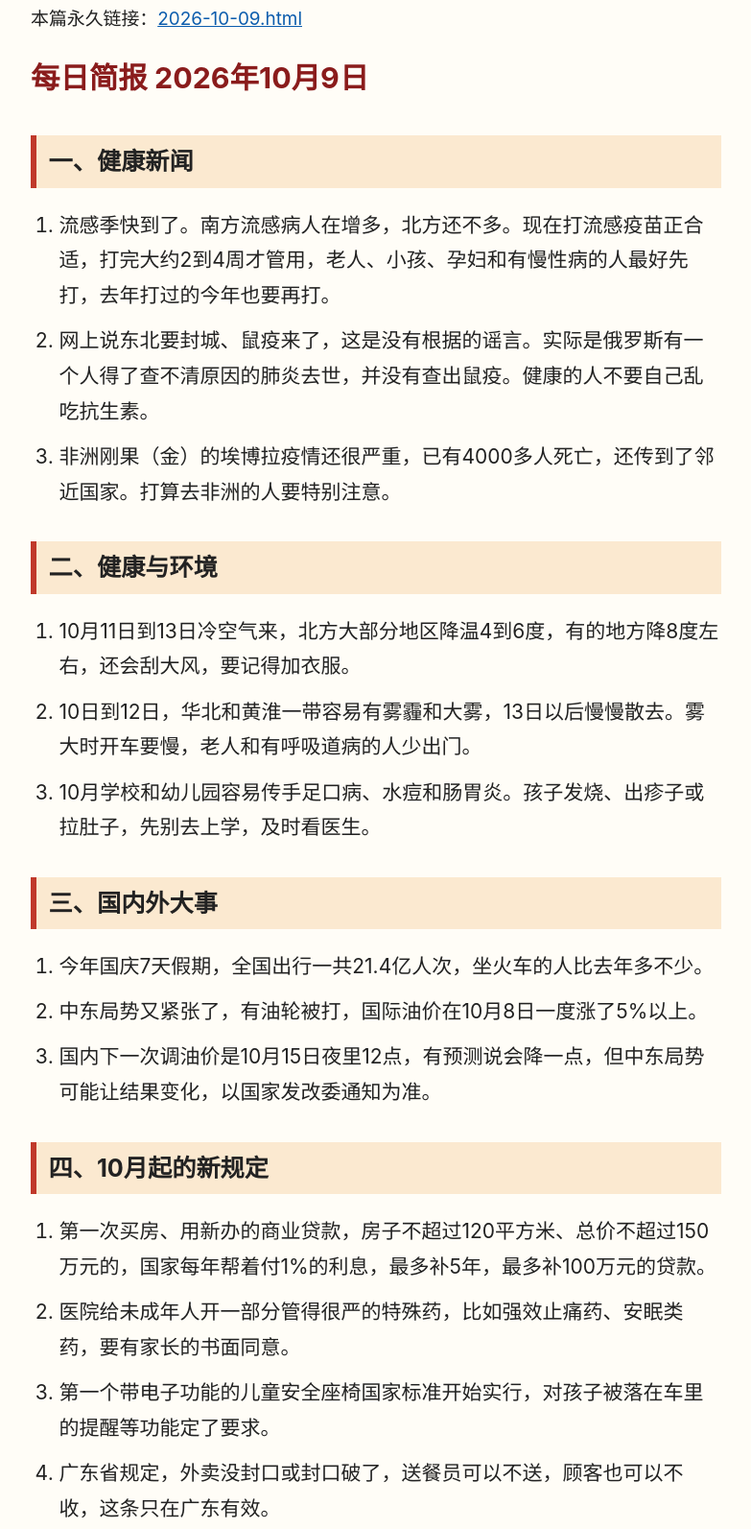
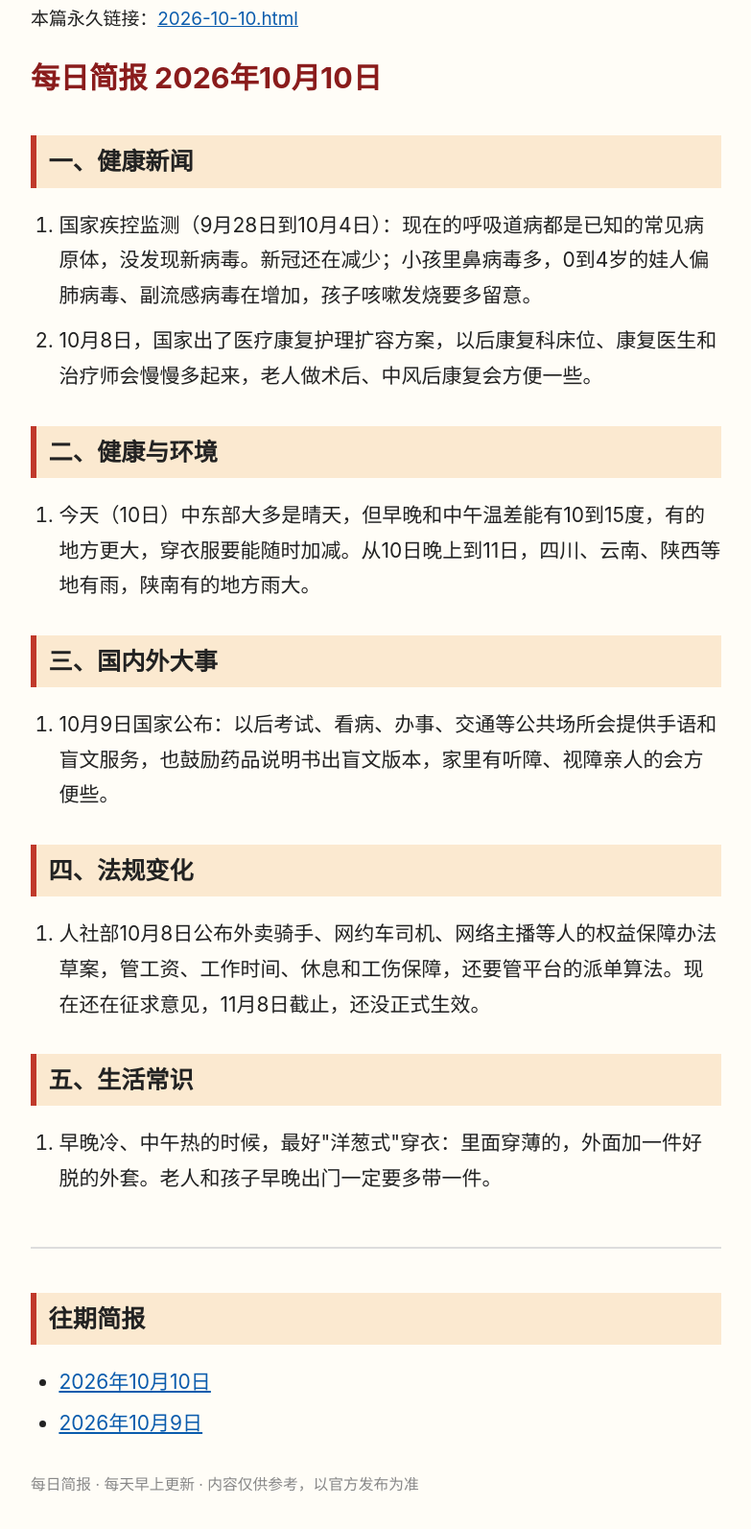
Before and after one commit to tancui133-dot/daily-news-brief, a plain HTML site: page index.html in a window 1280 px wide. Shown: the part 22-1615 px from the top of the page at 96% size, without its empty margins (248-1031 px from the left). Drawn offline with Linux system fonts and the light colour scheme.

Commit message:
更新 2026-10-11 08:13

```diff
--- a/index.html
+++ b/index.html
@@ -1,41 +1,31 @@
 <!DOCTYPE html><html lang="zh-CN"><head><meta charset="utf-8">
 <meta name="viewport" content="width=device-width,initial-scale=1">
-<title>每日简报（最新：2026年10月9日）</title><meta name="description" content="2026年10月9日：健康、环境、大事、新规、常识。流感季快到了。南方流感病人在增多，北方还不多。现在打流感疫苗正合适，打完大约2到4周才管用，老人、小孩、孕妇和有慢性病的">
-<meta property="og:title" content="每日简报（最新：2026年10月9日）"><meta property="og:description" content="2026年10月9日：健康、环境、大事、新规、常识。流感季快到了。南方流感病人在增多，北方还不多。现在打流感疫苗正合适，打完大约2到4周才管用，老人、小孩、孕妇和有慢性病的">
+<title>每日简报（最新：2026年10月10日）</title><meta name="description" content="2026年10月10日：健康、环境、大事、新规、常识。国家疾控监测（9月28日到10月4日）：现在的呼吸道病都是已知的常见病原体，没发现新病毒。新冠还在减少；小孩里鼻病毒多，">
+<meta property="og:title" content="每日简报（最新：2026年10月10日）"><meta property="og:description" content="2026年10月10日：健康、环境、大事、新规、常识。国家疾控监测（9月28日到10月4日）：现在的呼吸道病都是已知的常见病原体，没发现新病毒。新冠还在减少；小孩里鼻病毒多，">
 <meta name="format-detection" content="telephone=no"><style>body{margin:0;background:#fffdf7;color:#222;font-family:-apple-system,"PingFang SC","Microsoft YaHei",sans-serif;font-size:21px;line-height:1.75}
 main{max-width:720px;margin:0 auto;padding:16px 18px 48px}h1{font-size:1.45em;margin:.4em 0;color:#8a1c1c}
 h2{font-size:1.2em;margin:1.3em 0 .4em;padding:.2em .5em;background:#fbe9d0;border-left:6px solid #c0392b}
 ol,ul{padding-left:1.4em}li{margin:.5em 0}a{color:#0b5cad}.nav{font-size:.9em;margin:.5em 0 1em}
 .arch{margin-top:2.5em;border-top:2px solid #ddd;padding-top:.6em}.arch li{margin:.3em 0}footer{color:#888;font-size:.75em;margin-top:2em}</style></head>
-<body><main><div class="nav">本篇永久链接：<a href="2026-10-09.html">2026-10-09.html</a></div><h1>每日简报 2026年10月9日</h1>
+<body><main><div class="nav">本篇永久链接：<a href="2026-10-10.html">2026-10-10.html</a></div><h1>每日简报 2026年10月10日</h1>
 <h2>一、健康新闻</h2>
 <ol>
-<li>流感季快到了。南方流感病人在增多，北方还不多。现在打流感疫苗正合适，打完大约2到4周才管用，老人、小孩、孕妇和有慢性病的人最好先打，去年打过的今年也要再打。</li>
-<li>网上说东北要封城、鼠疫来了，这是没有根据的谣言。实际是俄罗斯有一个人得了查不清原因的肺炎去世，并没有查出鼠疫。健康的人不要自己乱吃抗生素。</li>
-<li>非洲刚果（金）的埃博拉疫情还很严重，已有4000多人死亡，还传到了邻近国家。打算去非洲的人要特别注意。</li>
+<li>国家疾控监测（9月28日到10月4日）：现在的呼吸道病都是已知的常见病原体，没发现新病毒。新冠还在减少；小孩里鼻病毒多，0到4岁的娃人偏肺病毒、副流感病毒在增加，孩子咳嗽发烧要多留意。</li>
+<li>10月8日，国家出了医疗康复护理扩容方案，以后康复科床位、康复医生和治疗师会慢慢多起来，老人做术后、中风后康复会方便一些。</li>
 </ol>
 <h2>二、健康与环境</h2>
 <ol>
-<li>10月11日到13日冷空气来，北方大部分地区降温4到6度，有的地方降8度左右，还会刮大风，要记得加衣服。</li>
-<li>10日到12日，华北和黄淮一带容易有雾霾和大雾，13日以后慢慢散去。雾大时开车要慢，老人和有呼吸道病的人少出门。</li>
-<li>10月学校和幼儿园容易传手足口病、水痘和肠胃炎。孩子发烧、出疹子或拉肚子，先别去上学，及时看医生。</li>
+<li>今天（10日）中东部大多是晴天，但早晚和中午温差能有10到15度，有的地方更大，穿衣服要能随时加减。从10日晚上到11日，四川、云南、陕西等地有雨，陕南有的地方雨大。</li>
 </ol>
 <h2>三、国内外大事</h2>
 <ol>
-<li>今年国庆7天假期，全国出行一共21.4亿人次，坐火车的人比去年多不少。</li>
-<li>中东局势又紧张了，有油轮被打，国际油价在10月8日一度涨了5%以上。</li>
-<li>国内下一次调油价是10月15日夜里12点，有预测说会降一点，但中东局势可能让结果变化，以国家发改委通知为准。</li>
+<li>10月9日国家公布：以后考试、看病、办事、交通等公共场所会提供手语和盲文服务，也鼓励药品说明书出盲文版本，家里有听障、视障亲人的会方便些。</li>
 </ol>
-<h2>四、10月起的新规定</h2>
+<h2>四、法规变化</h2>
 <ol>
-<li>第一次买房、用新办的商业贷款，房子不超过120平方米、总价不超过150万元的，国家每年帮着付1%的利息，最多补5年，最多补100万元的贷款。</li>
-<li>医院给未成年人开一部分管得很严的特殊药，比如强效止痛药、安眠类药，要有家长的书面同意。</li>
-<li>第一个带电子功能的儿童安全座椅国家标准开始实行，对孩子被落在车里的提醒等功能定了要求。</li>
-<li>广东省规定，外卖没封口或封口破了，送餐员可以不送，顾客也可以不收，这条只在广东有效。</li>
+<li>人社部10月8日公布外卖骑手、网约车司机、网络主播等人的权益保障办法草案，管工资、工作时间、休息和工伤保障，还要管平台的派单算法。现在还在征求意见，11月8日截止，还没正式生效。</li>
 </ol>
 <h2>五、生活常识</h2>
 <ol>
-<li>防骗：说你航班取消了、快递丢了要赔钱的电话，一律打官方客服核实。不要点陌生链接，不要开屏幕共享，不要往陌生账户转钱，正规退款不会先让你交钱，也不会要银行卡密码和验证码。</li>
-<li>保健品不是药，治不了病。要认准包装上的蓝色小蓝帽标志，不要去听免费讲座、被专家推销买东西。</li>
-<li>天气转凉，家里每天开窗通风2到3次，勤洗手。有发烧咳嗽的人去人多的地方要戴口罩。</li>
-</ol><div class="arch"><h2>往期简报</h2><ul><li><a href="2026-10-09.html">2026年10月9日</a></li></ul></div><footer>每日简报 · 每天早上更新 · 内容仅供参考，以官方发布为准</footer></main></body></html>
+<li>早晚冷、中午热的时候，最好&quot;洋葱式&quot;穿衣：里面穿薄的，外面加一件好脱的外套。老人和孩子早晚出门一定要多带一件。</li>
+</ol><div class="arch"><h2>往期简报</h2><ul><li><a href="2026-10-10.html">2026年10月10日</a></li><li><a href="2026-10-09.html">2026年10月9日</a></li></ul></div><footer>每日简报 · 每天早上更新 · 内容仅供参考，以官方发布为准</footer></main></body></html>
```
Also changed, not shown: 2026-10-10.html (added, +31 -0 lines).
